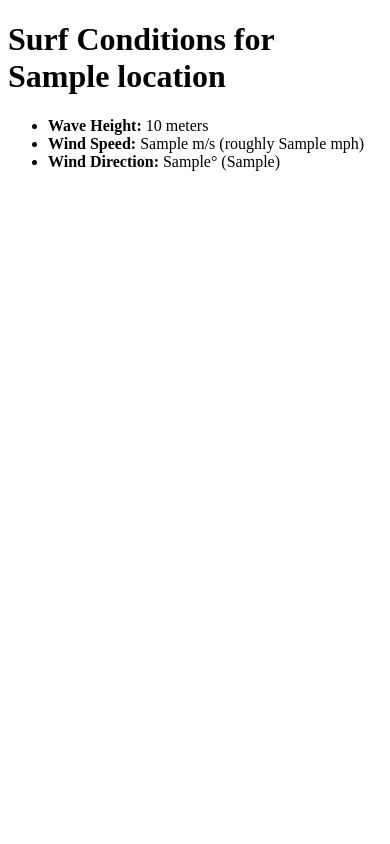
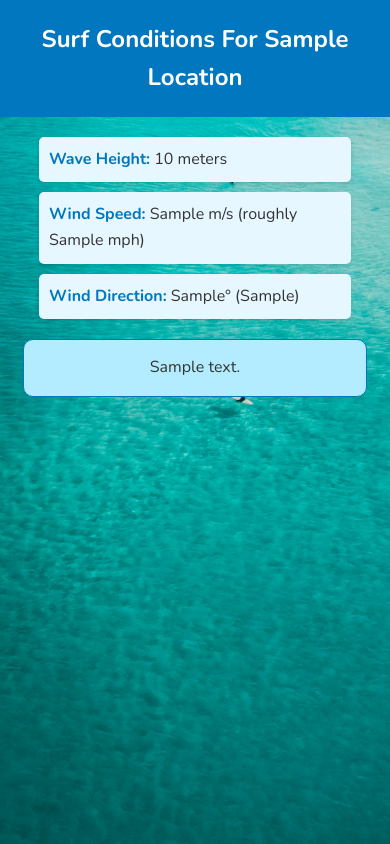
Before and after one commit to ldanie38/surf-conditions-app, a Flask app: template flask_app/templates/surf_conditions.html in a window 390 px wide. Run offline with Flask 3, Linux system fonts and the light colour scheme; the template is opened without the code that fills it: most values are stand-ins (such as "Sample title", 1, 10 or a date in 2020).

Commit message:
finished

```diff
--- /dev/null
+++ b/flask_app/static/condition.css
@@ -0,0 +1,80 @@
+/* General Styles */
+body {
+    font-family: "Nunito", sans-serif;
+    background-color: #f0f8ff; /* Light blue like the ocean */
+    color: #333;
+    line-height: 1.6;
+    margin: 0; /* Remove default margin */
+    padding: 0; /* Remove default padding */
+    height: 100vh; /* Full viewport height */
+    width: 100vw; /* Full viewport width */
+    background-image: url('/static/img/conditions.jpg'); /* Path to your background image */
+    background-size: cover;
+    background-repeat: no-repeat;/
+
+
+}
+
+/* Header Styling */
+h1 {
+
+    text-transform: capitalize;
+    background-color: #0077be; /* Deep ocean blue */
+    color: white;
+    padding: 20px;
+    text-align: center;
+    margin: 0;
+
+}
+
+h2 {
+    text-align: center;
+    color: #005f8c;
+    margin-top: 10px;
+}
+
+/* List Styling */
+ul {
+    list-style-type: none; /* Remove bullet points */
+    padding: 0;
+    margin: 20px auto;
+    width: 80%;
+    max-width: 600px;
+}
+
+li {
+    background: #e6f7ff; /* Soft light blue background for items */
+    margin: 10px 0;
+    padding: 10px;
+    border-radius: 5px;
+    box-shadow: 0 2px 4px rgba(0, 0, 0, 0.1);
+}
+
+/* Highlight Important Info */
+strong {
+    color: #0077be;
+}
+
+/* Final Message Styling */
+p {
+    text-align: center;
+    background: #b3ecff;
+    border: 1px solid #0077be;
+    padding: 15px;
+    border-radius: 10px;
+    width: 80%;
+    max-width: 600px;
+    margin: 20px auto;
+    font-size: 1.1em;
+}
+
+/* Responsive Design */
+@media (max-width: 600px) {
+    h1, h2 {
+        font-size: 1.5em;
+    }
+
+    p, ul li {
+        font-size: 1em;
+    }
+}
--- a/flask_app/static/styles.css
+++ b/flask_app/static/styles.css
@@ -1,6 +1,6 @@
 /* General page styling */
 body {
-    font-family: Arial, sans-serif;
+    font-family: "Nunito", sans-serif;
     background-color: #f0f8ff;
     color: #333;
     margin: 0;
--- a/flask_app/templates/surf_conditions.html
+++ b/flask_app/templates/surf_conditions.html
@@ -1,6 +1,11 @@
 <!DOCTYPE html>
 <html>
 <head>
+    <link rel="stylesheet" href="{{ url_for('static', filename='condition.css') }}">
+
+    <link rel="preconnect" href="https://fonts.googleapis.com">
+    <link rel="preconnect" href="https://fonts.gstatic.com" crossorigin>
+    <link href="https://fonts.googleapis.com/css2?family=Nunito:ital,wght@0,200..1000;1,200..1000&display=swap" rel="stylesheet">
     <title>Surf Conditions</title>
 </head>
 <body>
@@ -10,5 +15,8 @@
         <li><strong>Wind Speed:</strong> {{ wind_speed }} m/s (roughly {{ wind_speed_mph }} mph)</li>
         <li><strong>Wind Direction:</strong> {{ wind_direction }}° ({{ wind_classification }})</li>
      </ul>
+        <p>{{ final_message }}</p>
+
+
 </body>
 </html>
```
Also changed, not shown: flask_app/controllers/surf.py (+96 -35 lines), flask_app/templates/index.html (+21 -3 lines), flask_app/templates/test_geocoding.html (added, +10 -0 lines), flask_app/static/img/conditions.jpg (added).
